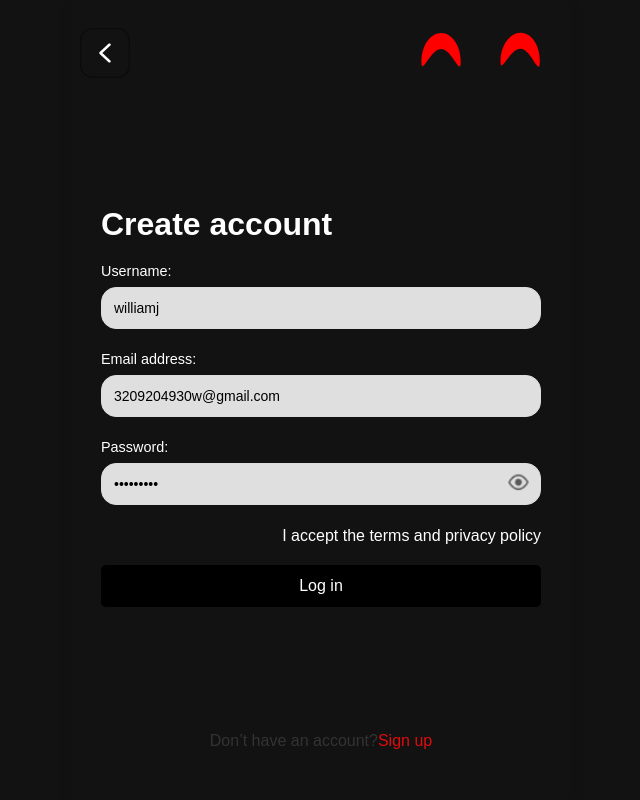
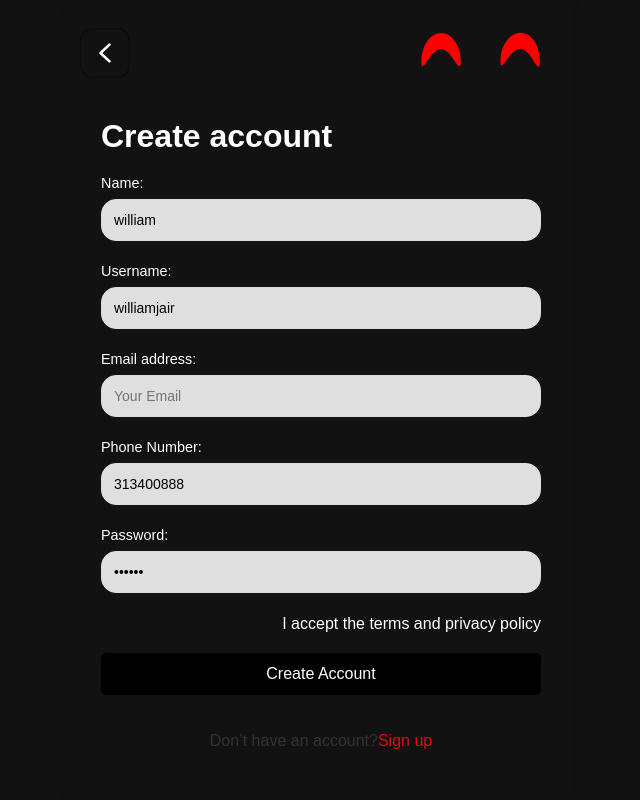
Before and after one commit to WilliamSepulveda/cineCampus, a website: page src/views/create_account.html in a window 1280 px wide. Shown: the whole page, without its empty margins (319-959 px from the left). Drawn offline with Linux system fonts and the light colour scheme.

Commit message:
chore :lipstick: se actualiza plantillas de diseño
(create_account) añadí input's de nombre contraseña telefono, (home_cine) le cree rut a la pelicula de Alien

```diff
--- a/src/views/create_account.html
+++ b/src/views/create_account.html
@@ -16,24 +16,33 @@
     </a>
     <div class="content-container">
       <div class="form-container">
-        <form action="/user/v1" method="POST" class="login-form">
+        <form id="createAccountForm" class="login-form">
           <h2 class="login-title">Create account</h2>
 
           <div class="input-field">
+            <label for="nombre">Name:</label>
+            <input type="text" id="nombre" name="nombre" required placeholder="Your First Name" value="william">
+          </div>
+
+
+          <div class="input-field">
             <label for="nick">Username:</label>
-            <input type="text" id="nick" name="nick" required placeholder="your Username" value="williamj">
+            <input type="text" id="nick" name="nick" required placeholder="Your Username" value="williamjair">
           </div>
 
           <div class="input-field">
             <label for="email">Email address:</label>
-            <input type="email" id="email" name="email" required placeholder="Ingresa tu correo" oninput="validateEmail()" value="3209204930w@gmail.com">
-            <img id="email-verified-icon" src="../storage/img/on.svg" alt="Verificado" style="display: none;">
+            <input type="email" id="email" name="email" required placeholder="Your Email" oninput="validateEmail()">
+          </div>
+
+          <div class="input-field">
+            <label for="telefono">Phone Number:</label>
+            <input type="text" id="telefono" name="telefono" placeholder="Your Phone Number" value="313400888">
           </div>
 
           <div class="input-field">
             <label for="password">Password:</label>
-            <input type="password" id="password" name="password" required placeholder="Ingresa tu contraseña" value="123456789">
-            <img id="toggle-password" src="../storage/img/show.png" alt="Mostrar contraseña" onclick="togglePasswordVisibility()">
+            <input type="password" id="password" name="password" required placeholder="Your Password" value="123456">
           </div>
 
           <div class="forgot-password">
@@ -41,9 +50,11 @@
           </div>
 
           <div class="button-container">
-            <button type="submit" class="sign-in">Log in</button>
+            <button type="submit" class="sign-in">Create Account</button>
           </div>
-        </form>
+      </form>
+
+
       </div>
     </div>
     <div class="footer">
```
Also changed, not shown: src/views/home_cine.html (+1 -2 lines).
